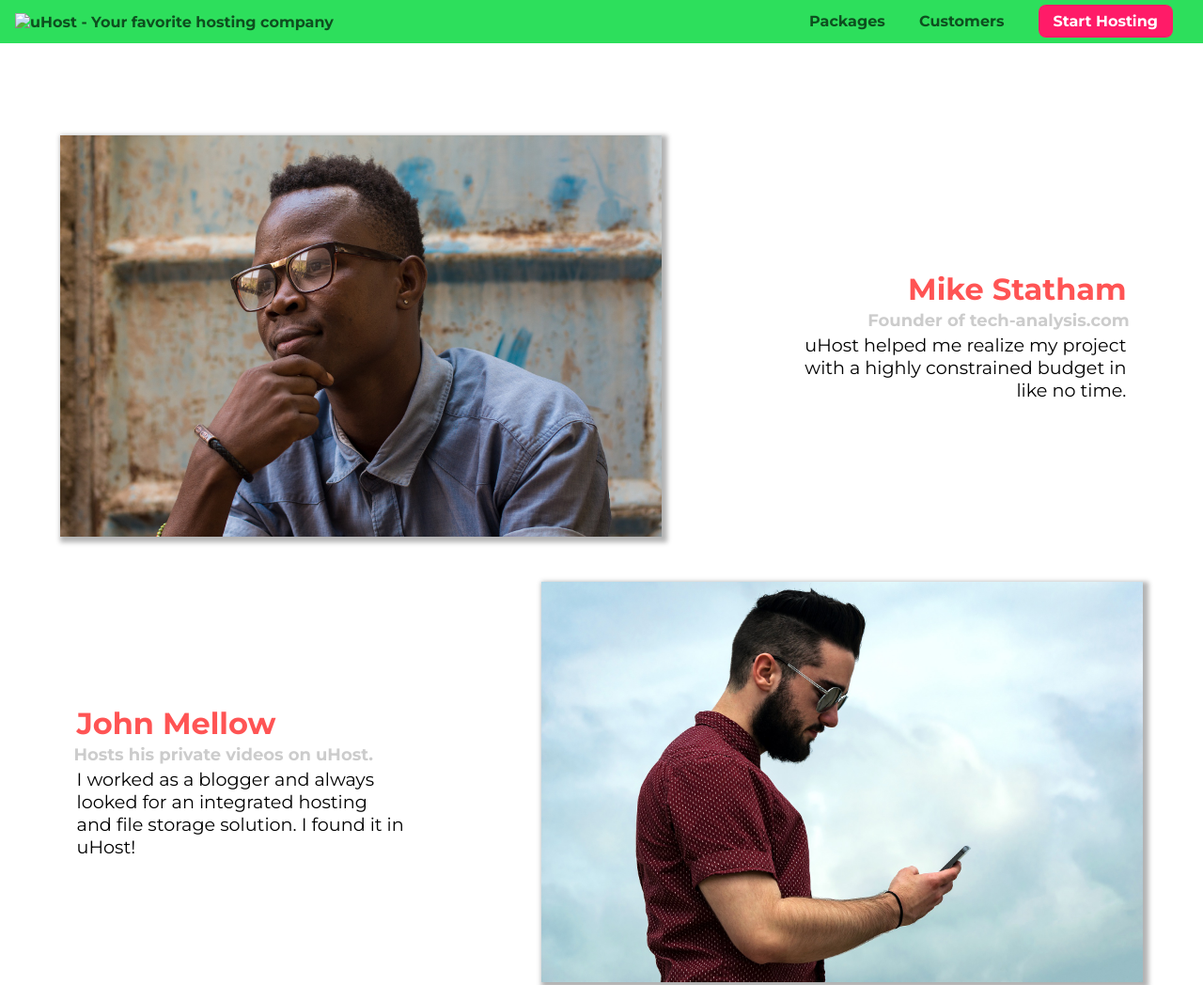
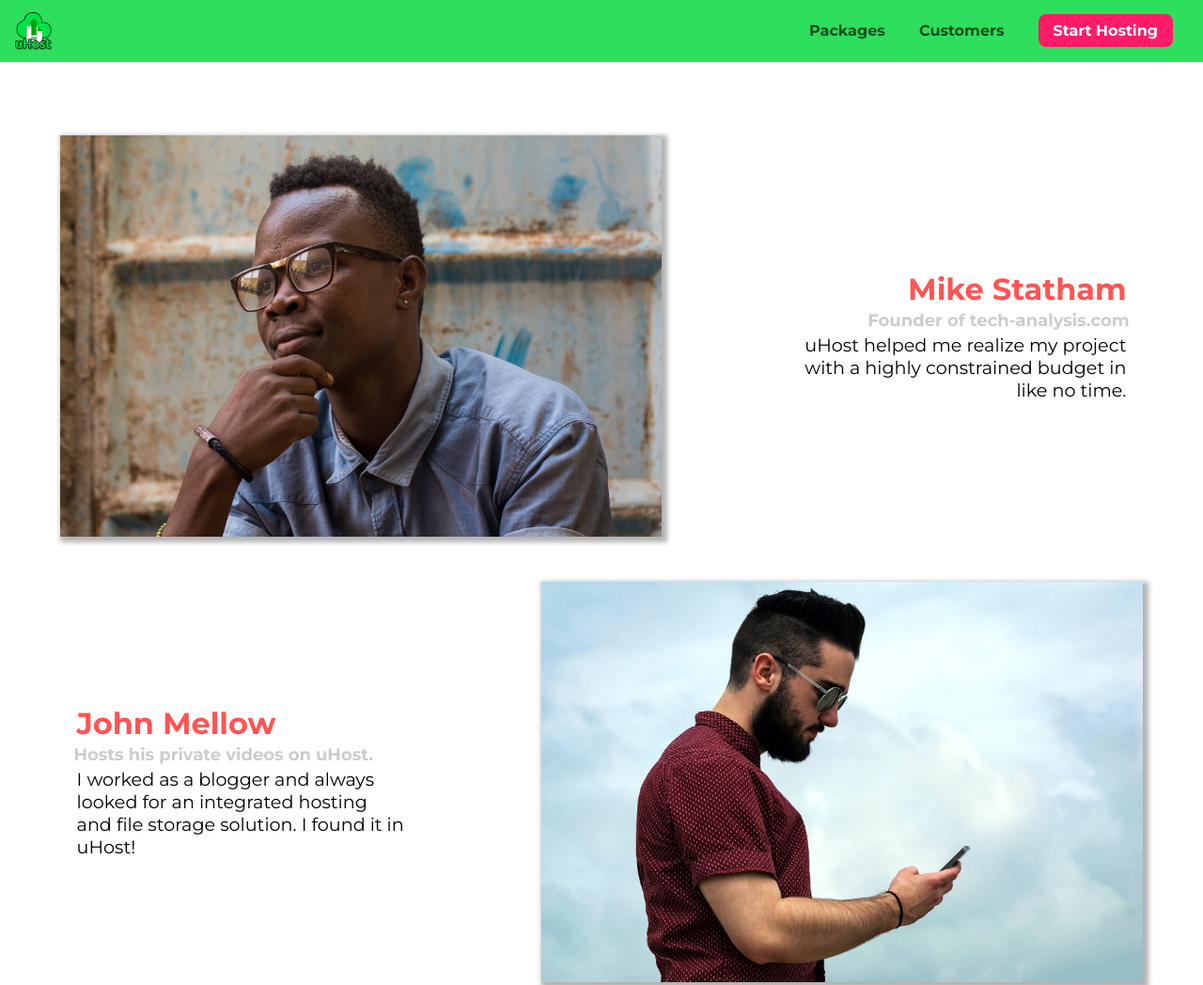
Before and after one commit to litotechenterprise/Fake-StartUp-CSS, a plain HTML site: page customers/index.html in a window 1280 px wide. Shown: the top 1048 px of the page at 94% size. Drawn offline with Linux system fonts and the light colour scheme; the site is published under a folder, as on GitHub Pages, so addresses that start at the root find nothing.

Commit message:
resolved issues with icon not appearing

```diff
--- a/customers/index.html
+++ b/customers/index.html
@@ -22,7 +22,7 @@
         </button>
         <a href="../index.html" class="main-header__brand">
           <img
-            src="/images/uhost-icon.png"
+            src="../images/uhost-icon.png"
             alt="uHost - Your favorite hosting company"
           />
         </a>
```
Also changed, not shown: packages/index.html (+1 -1 lines), start-hosting/index.html (+1 -1 lines).
